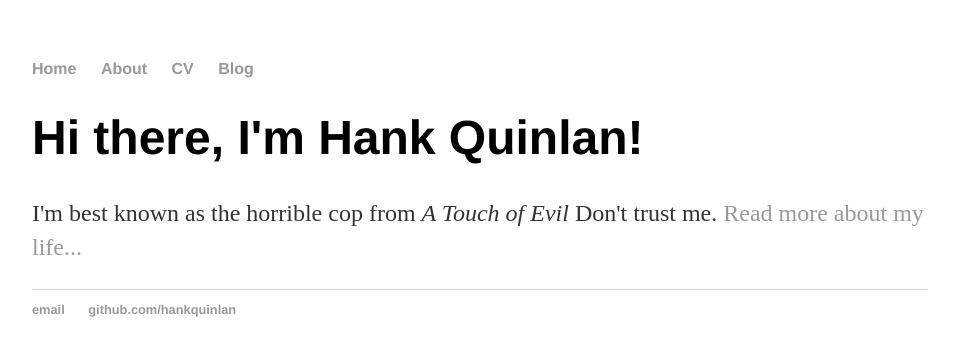
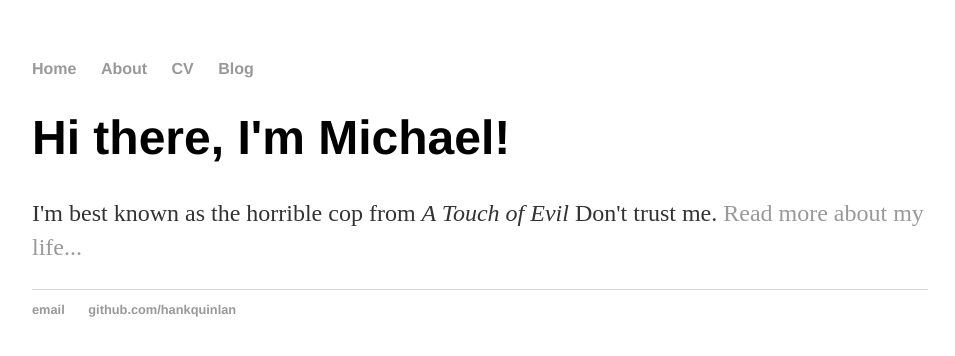
Before and after one commit to scrambledpie/KG-CRN, a Jekyll site: the page built from index.html, in a window 1280 px wide. Shown: the top 356 px of the page, without its empty margins (160-1115 px from the left). Built offline with Jekyll 4.4.1, drawn with Linux system fonts in a browser that asks for light colours.

Commit message:
Update index.html

```diff
--- a/index.html
+++ b/index.html
@@ -3,6 +3,6 @@ layout: default
 title: Michael Pearce
 ---
 <div class="blurb">
-	<h1>Hi there, I'm Hank Quinlan!</h1>
+	<h1>Hi there, I'm Michael!</h1>
 	<p>I'm best known as the horrible cop from <em>A Touch of Evil</em> Don't trust me. <a href="/about">Read more about my life...</a></p>
 </div><!-- /.blurb -->
```
